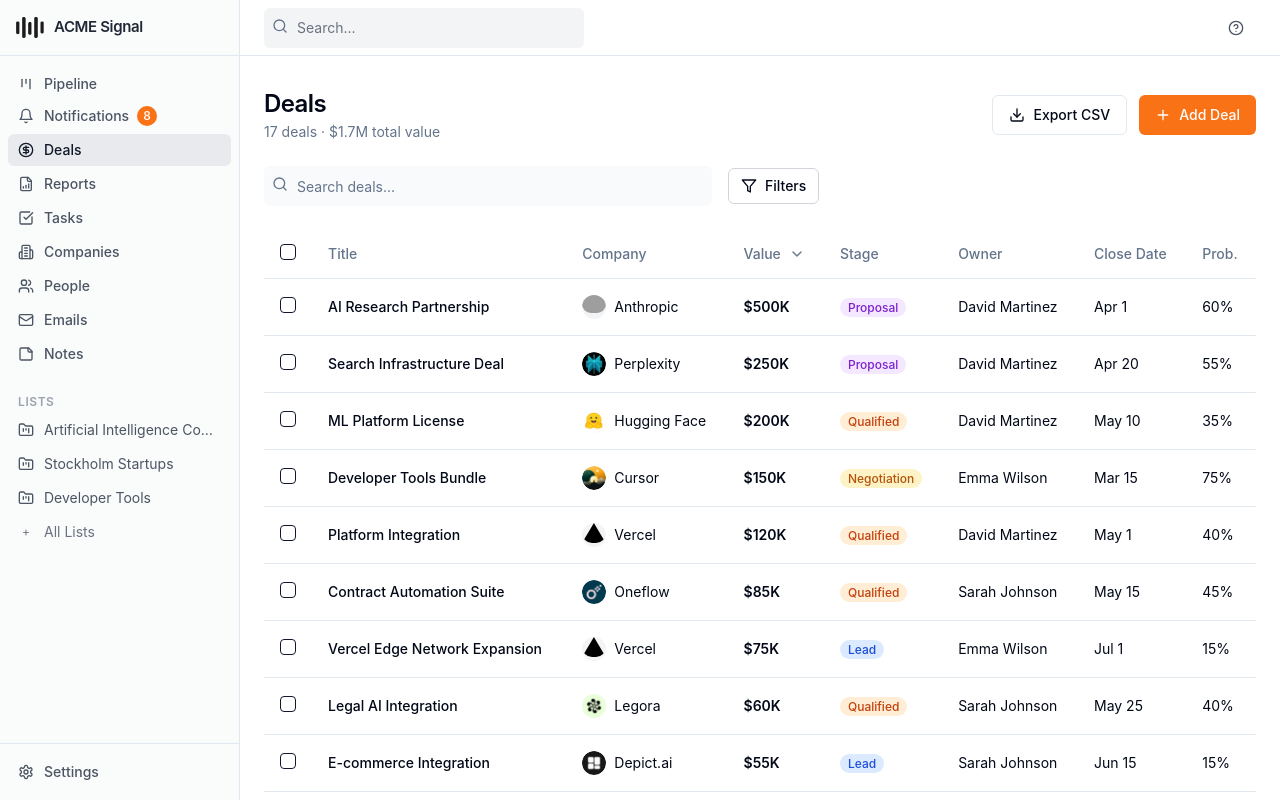
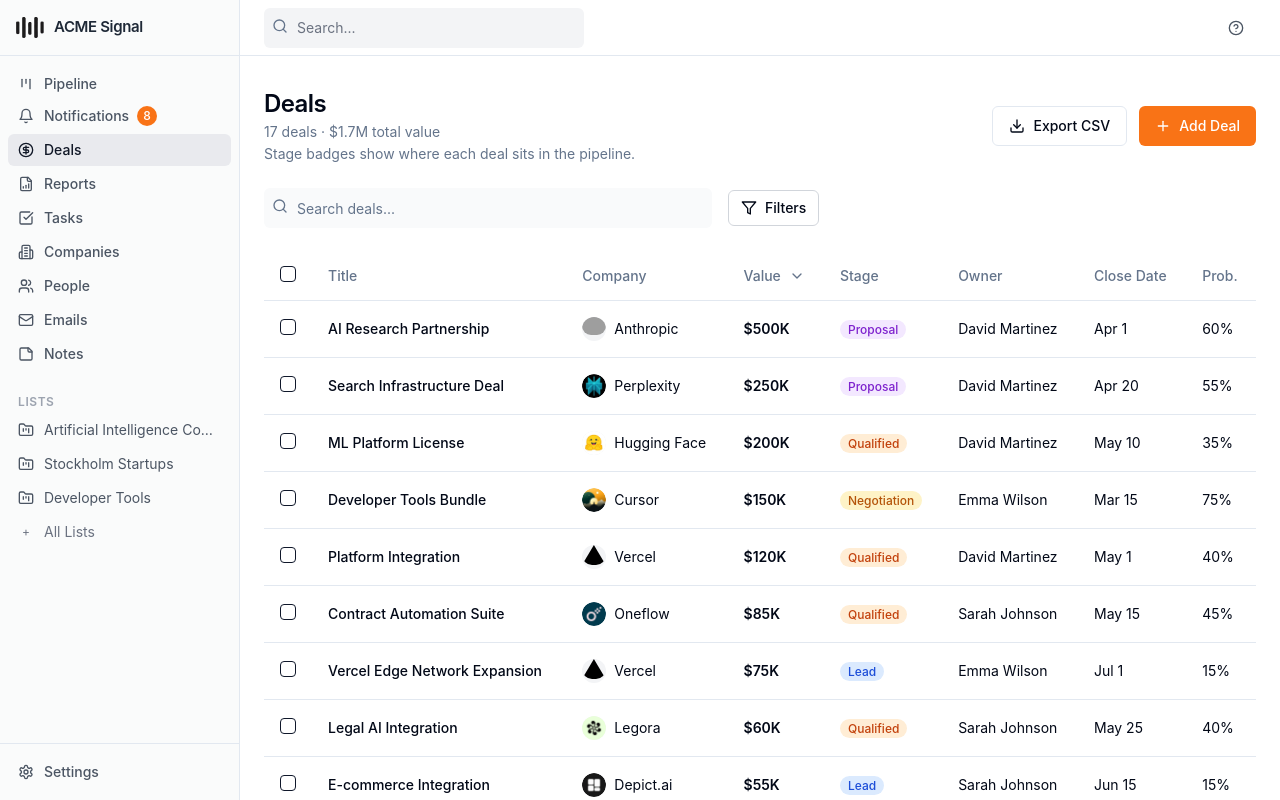
Before and after one commit to QAdottech/acme-signal, a Next.js app: page /deals in a window 1280 px wide. Built offline with nearby package versions, Linux system fonts and the light colour scheme; grey boxes are pictures that could not be loaded.

Commit message:
feat: add Deals page stage hint and tighter title

```diff
--- a/app/deals/deals-client.tsx
+++ b/app/deals/deals-client.tsx
@@ -269,13 +269,16 @@ export function DealsClient() {
     <main className="container py-8 max-w-[1400px] mx-auto px-6">
       <div className="flex justify-between items-center mb-6">
         <div>
-          <h1 className="text-2xl font-semibold">Deals</h1>
+          <h1 className="text-2xl font-semibold tracking-tight">Deals</h1>
           <p className="text-sm text-muted-foreground mt-0.5">
             {filteredDeals.length === deals.length
               ? `${deals.length} deals`
               : `${filteredDeals.length} of ${deals.length} deals`}
             {" · "}
             {formatDealValue(totalValue)} total value
+          </p>
+          <p className="text-sm text-muted-foreground mt-0.5">
+            Stage badges show where each deal sits in the pipeline.
           </p>
         </div>
         <div className="flex gap-3">
```
